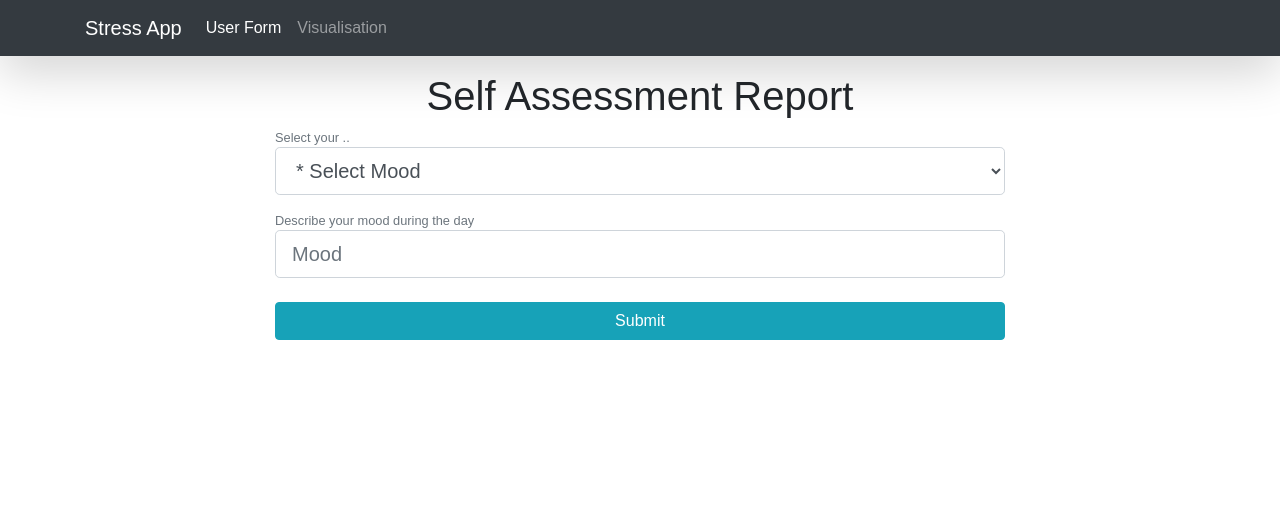
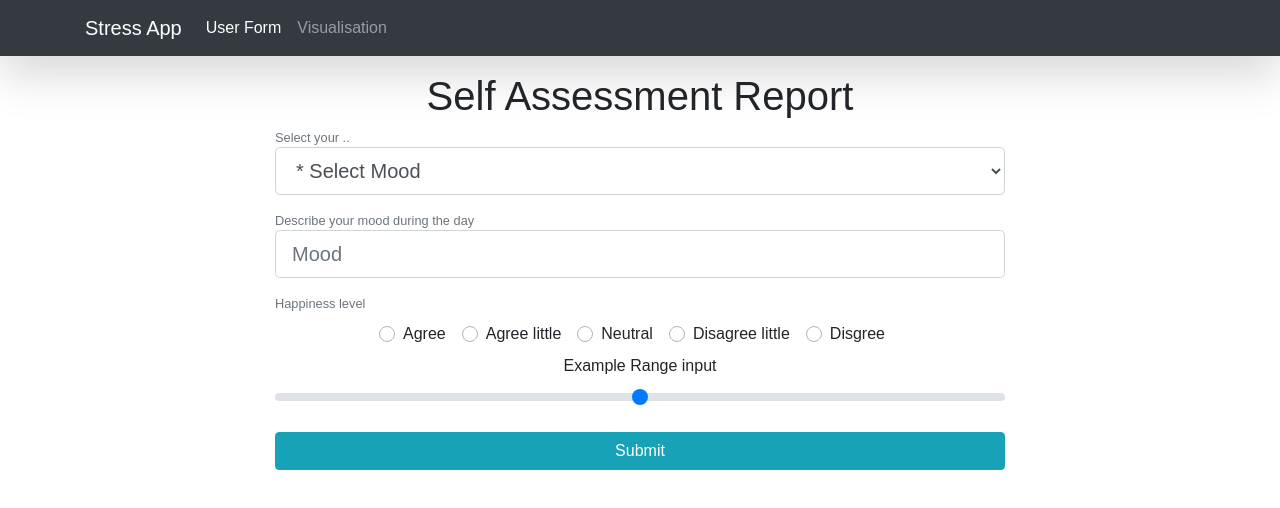
Before and after one commit to samsoedien/project-beautiful-data-heartrate, a React (Create React App) app in the folder client/: page /user-form in a window 1280 px wide. Shown: the top 508 px of the page. Built offline with nearby package versions, Linux system fonts and the light colour scheme.

Commit message:
form features

```diff
--- a/client/src/App.js
+++ b/client/src/App.js
@@ -3,6 +3,7 @@ import { BrowserRouter as Router, Route } from 'react-router-dom';
 import logo from './logo.svg';
 import './App.css';
 
+import Home from './Home';
 import Navbar from './Navbar';
 import Form from './Form';
 // import LineChart from './LineChart';
@@ -13,7 +14,7 @@ class App extends Component {
       <Router>
         <div className="App">
           <Navbar />
-          <Route exact path="/" component={Form} />
+          <Route exact path="/" component={Home} />
           <Route exact path="/user-form" component={Form} />
           <Route exact path="/visualisation" component={Form} />
         </div>
--- a/client/src/Form.jsx
+++ b/client/src/Form.jsx
@@ -7,14 +7,20 @@ export default class Form extends Component {
     this.state = {
       mood: '',
       user: '',
+      attitude: '',
       errors: {}
     };
     this.onChange = this.onChange.bind(this);
     this.onSubmit = this.onSubmit.bind(this);
+    this.onRadioChange = this.onRadioChange.bind(this);
   }
 
   onChange(e) {
     this.setState({ [e.target.name]: e.target.value });
+  }
+
+  onRadioChange() {
+
   }
 
   onSubmit(e) {
@@ -22,7 +28,8 @@ export default class Form extends Component {
 
     const newUserdata = {
       mood: this.state.mood,
-      user: this.state.user
+      user: this.state.user,
+      attitude: this.state.attitude,
     };
     console.log(newUserdata);
 
@@ -78,6 +85,85 @@ export default class Form extends Component {
                     onChange={this.onChange}
                   />
                 </div>
+                <div className="form-group">
+                  <small className="form-text text-muted text-left">Happiness level</small>
+
+                  <div className="p-2">
+                    <div className="custom-control custom-radio custom-control-inline">
+                      <input
+                        type="radio"
+                        name="attitude"
+                        value="agree"
+                        checked=""
+                        onChange={this.onChange}
+                        className="custom-control-input"
+                        id="defaultInline1"
+                        //name="inlineDefaultRadiosExample"
+                      />
+                      <label className="custom-control-label" forHtml="defaultInline1">Agree</label>
+                    </div>
+
+                    <div className="custom-control custom-radio custom-control-inline">
+                      <input
+                        type="radio"
+                        name="attitude"
+                        value="agree"
+                        checked=""
+                        onChange={this.onChange}
+                        className="custom-control-input"
+                        id="defaultInline2"
+                        //name="inlineDefaultRadiosExample"
+                      />
+                      <label className="custom-control-label" forHtml="defaultInline2">Agree little</label>
+                    </div>
+
+                    <div className="custom-control custom-radio custom-control-inline">
+                      <input
+                        type="radio"
+                        name="attitude"
+                        value="agree"
+                        onChange={this.onChange}
+                        className="custom-control-input"
+                        id="defaultInline3"
+                        //name="inlineDefaultRadiosExample"
+                      />
+                      <label className="custom-control-label" forHtml="defaultInline3">Neutral</label>
+                    </div>
+
+                    <div className="custom-control custom-radio custom-control-inline">
+                      <input
+                        type="radio"
+                        name="attitude"
+                        value="agree"
+                        onChange={this.onChange}
+                        className="custom-control-input"
+                        id="defaultInline3"
+                        //name="inlineDefaultRadiosExample"
+                      />
+                      <label className="custom-control-label" forHtml="defaultInline3">Disagree little</label>
+                    </div>
+
+                    <div className="custom-control custom-radio custom-control-inline">
+                      <input
+                        type="radio"
+                        name="attitude"
+                        value="agree"
+                        onChange={this.onChange}
+                        className="custom-control-input"
+                        id="defaultInline3"
+                        //name="inlineDefaultRadiosExample"
+                      />
+                      <label className="custom-control-label" forHtml="defaultInline3">Disgree</label>
+                    </div>
+                  </div>
+
+                  <div className="form-group">
+                    <label htmlFor="formControlRange">Example Range input</label>
+                    <input type="range" className="form-control-range custom-range" min="0" max="100" id="formControlRange" />
+                  </div>
+
+                </div>
+
                 <input type="submit" className="btn btn-info btn-block mt-4" />
               </form>
             </div>
--- /dev/null
+++ b/client/src/Home.jsx
@@ -0,0 +1,9 @@
+import React from 'react';
+
+const Home = () => {
+  return (
+    <h1>Instructions</h1>
+  );
+};
+
+export default Home;
```
Also changed, not shown: package.json (line endings or trailing spaces).
